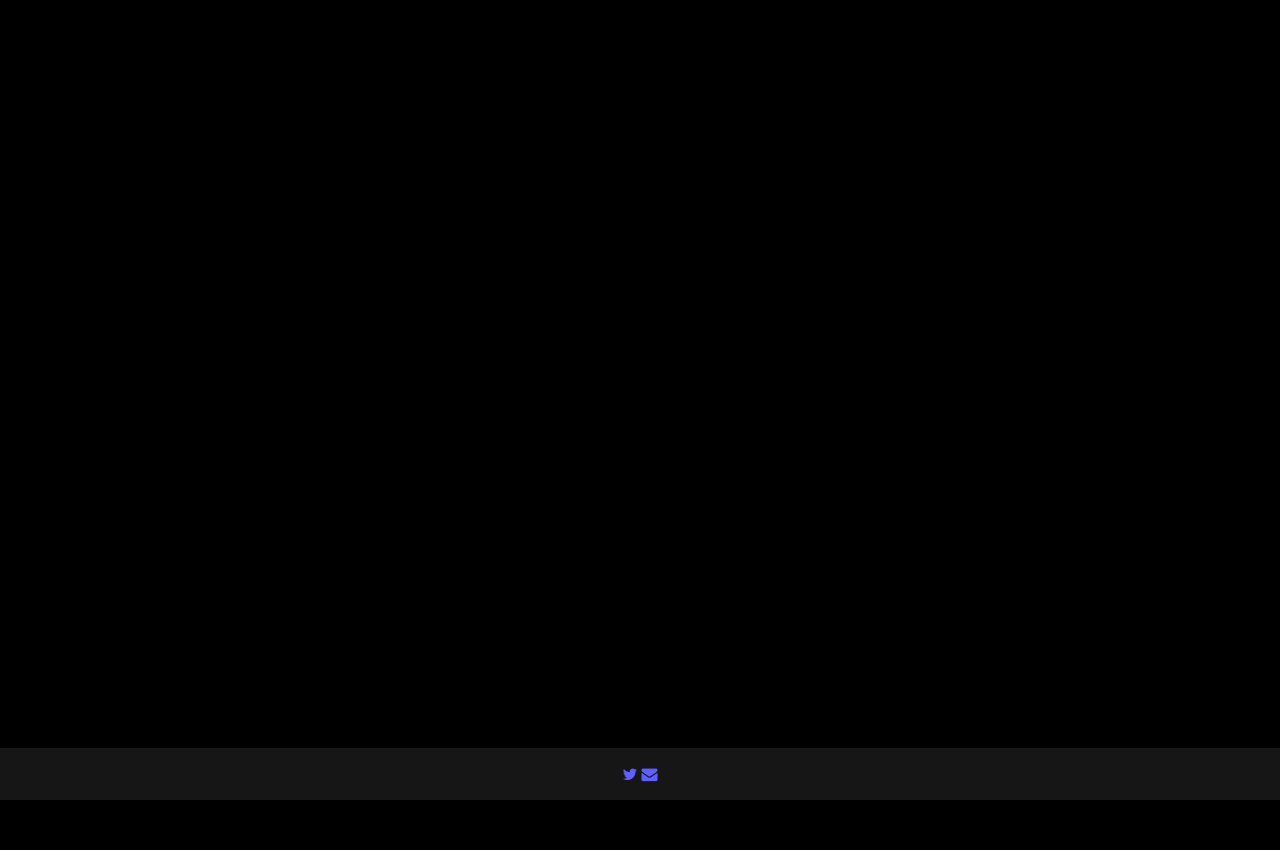
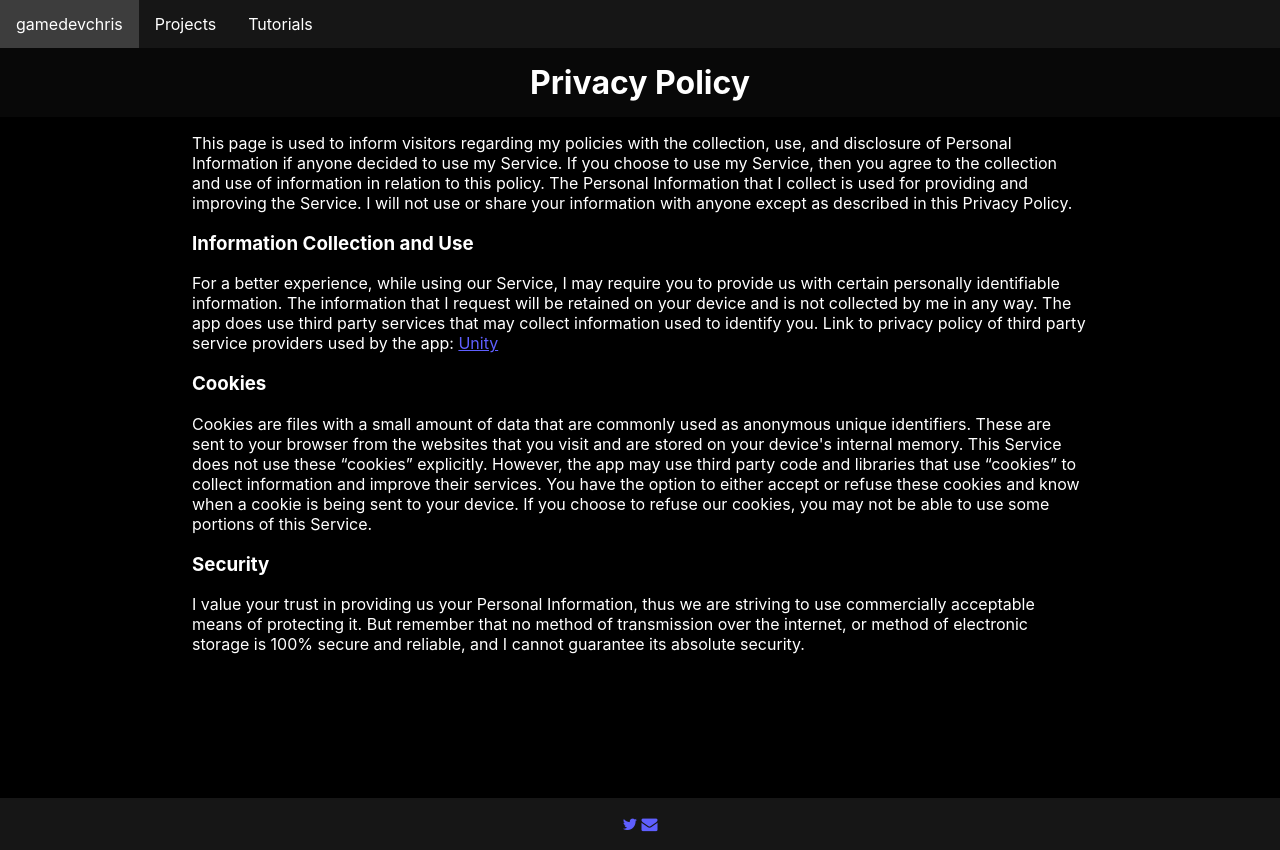
Before and after one commit to chrisgamedev/chrisgamedev.github.io, a React (Create React App) app: page /privacy-policy in a window 1280 px wide. Before the commit this address had no page. Before the commit the page ends 800 px from the top, so only its background shows below. Built offline with nearby package versions, Linux system fonts and the light colour scheme.

Commit message:
update
- added privacy policy
- added 404

```diff
--- a/src/App.js
+++ b/src/App.js
@@ -1,7 +1,7 @@
 import './App.css';
 import './fonts.css'
 
-import { BrowserRouter as Router, Route, Routes } from "react-router-dom";
+import { BrowserRouter as Router, Route, Routes, Link } from "react-router-dom";
 import React, { Fragment } from 'react';
 
 import Navbar from './components/Navbar';
@@ -12,6 +12,7 @@ import Home from './pages/Home';
 import Projects from './pages/Projects';
 import Showcase from './pages/Showcase';
 import Tutorials from './pages/Tutorials';
+import PrivacyPolicy from './pages/PrivacyPolicy';
 
 export default function App() {
 	var appData = [
@@ -85,6 +86,14 @@ export default function App() {
 					</Fragment>
 				} />
 
+				<Route path="/privacy-policy" element={
+					<Fragment>
+						<Navbar />
+						<Title title={"Privacy Policy"}/>
+						<PrivacyPolicy />
+					</Fragment>
+				} />
+
 				{appData.map((data, i) => {
 					return (
 						<Route key={i} path={data.route} element={
@@ -96,6 +105,17 @@ export default function App() {
 						} />
 					)
 				})}
+
+
+				<Route path='*' element={
+					<Fragment>
+						<Navbar/>
+						<Title title={"Page Not Found"}/>
+						<p>The page you are trying to access does not exist.</p>
+						<Link to="/">Home</Link>
+					</Fragment>
+				}/>
+
 
 				{/* <Route path="/javascript-raycaster" element={
 					<MyRedirect url="https://chrisgamedev.github.io/javascript-raycaster/"/>
--- /dev/null
+++ b/src/pages/PrivacyPolicy.js
@@ -0,0 +1,35 @@
+import React, { Component } from 'react';
+
+export default class PrivacyPolicy extends Component {
+    render() {
+        return (
+
+            <div style = {{ width: "70%", margin: "0 auto", textAlign: "left" }}>
+                <p>
+                    This page is used to inform visitors regarding my policies with the collection, use, and disclosure of Personal Information if anyone decided to use my Service. If you choose to use my Service, then you agree to the collection and use of information in relation to this policy. The Personal Information that I collect is used for providing and improving the Service. I will not use or share your information with anyone except as described in this Privacy Policy.
+                </p>
+
+                <h3>Information Collection and Use</h3>
+                <p>
+                    For a better experience, while using our Service, I may require you to provide us with certain personally identifiable information. The information that I request will be retained on your device and is not collected by me in any way. The app does use third party services that may collect information used to identify you. Link to privacy policy of third party service providers used by the app: <a href="https://unity3d.com/legal/privacy-policy" target="_blank" rel="noopener noreferrer">Unity</a>
+                </p>
+
+                <h3>Cookies</h3>
+                <p>
+                    Cookies are files with a small amount of data that are commonly used as anonymous unique identifiers. These are sent to your browser from the websites that you visit and are stored on your device's internal memory.
+
+                    This Service does not use these “cookies” explicitly. However, the app may use third party code and libraries that use “cookies” to collect information and improve their services. You have the option to either accept or refuse these cookies and know when a cookie is being sent to your device. If you choose to refuse our cookies, you may not be able to use some portions of this Service.
+                </p>
+
+                <h3>Security</h3>
+                <p>
+                    I value your trust in providing us your Personal Information, thus we are striving to use commercially acceptable means of protecting it. But remember that no method of transmission over the internet, or method of electronic storage is 100% secure and reliable, and I cannot guarantee its absolute security.
+                </p>
+
+                {/* <!-- https://github.com/nisrulz/app-privacy-policy-generator --> */}
+
+                <br/><br/><br/><br/>
+            </div>
+        )
+    }
+}
```
Also changed, not shown: 1 other file (tests, documents, lock files or other folders).
